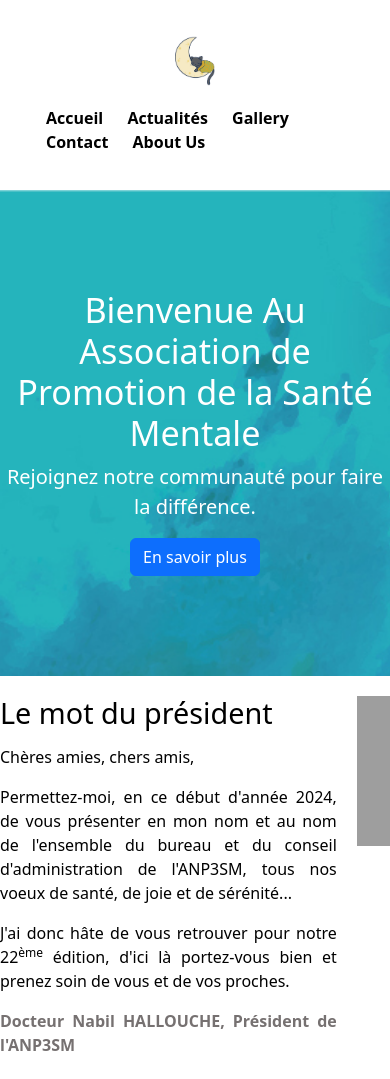
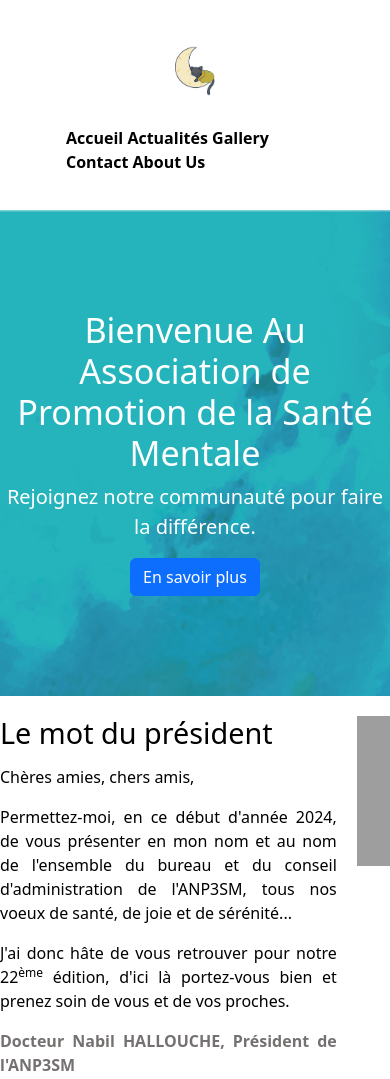
Before and after one commit to azizhajlaoui/project, a plain HTML site: page index.html in a window 390 px wide. Shown: the top 1079 px of the page. Drawn offline with nearby package versions, Linux system fonts and the light colour scheme; grey boxes are pictures that could not be loaded.

Commit message:
gallery nav fixed

```diff
--- a/style/style.css
+++ b/style/style.css
@@ -12,23 +12,24 @@
     /* Added padding for spacing */
 }
 
+
 nav {
-    display: flex;
-    justify-content: space-between;
-    align-items: center;
-    flex-wrap: wrap;
+    display: flex !important;
+    justify-content: space-between !important;
+    align-items: center !important;
+    flex-wrap: wrap !important;
     /* Allow for wrapping on small screens */
 }
 
 nav img {
-    height: 50px;
+    height: 50px !important;
     /* Control the logo size */
 }
 
 nav a {
-    margin: 0 15px;
+    margin: 0 15px !important;
     /* Space out the links */
-    text-decoration: none;
+    text-decoration: none !important;
     color: #000;
     font-weight: bold;
     font-size: 1rem;
@@ -42,17 +43,17 @@
 /* For responsive design */
 @media screen and (max-width: 768px) {
     nav {
-        flex-direction: column;
-        align-items: center;
+        flex-direction: column !important;
+        align-items: center !important;
     }
 
     nav img {
-        margin-bottom: 20px;
+        margin-bottom: 20px !important;
         /* Space out logo from links */
     }
 
     nav a {
-        margin: 10px 0;
+        margin: 10px 0 !important;
     }
 }
 
@@ -194,7 +195,7 @@
 header,
 footer {
     background-color: white;
-    padding: 20px 50px;
+    padding: 20px 50px !important;
 }
 
 .cta {
@@ -227,7 +228,7 @@
 
 footer,
 nav {
-    display: flex;
+    display: flex !important;
     flex-direction: row;
     align-items: center;
     justify-content: space-between;
```
Also changed, not shown: gallery.html (+4 -0 lines).
